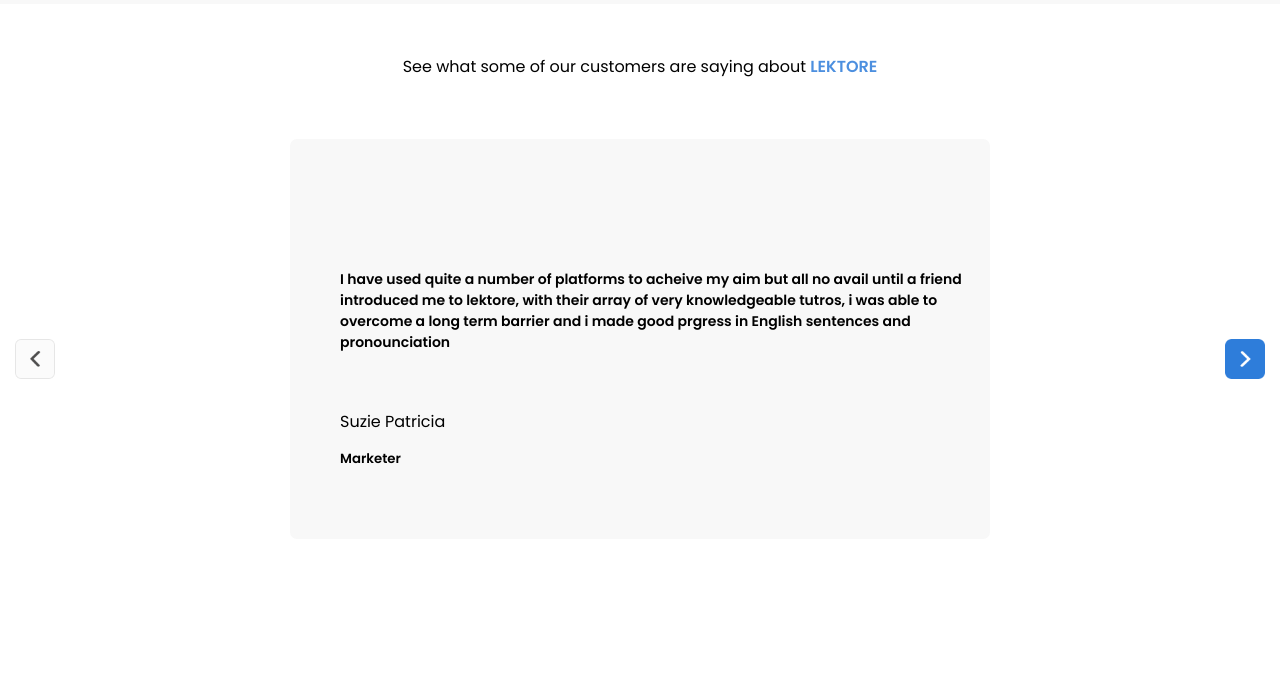
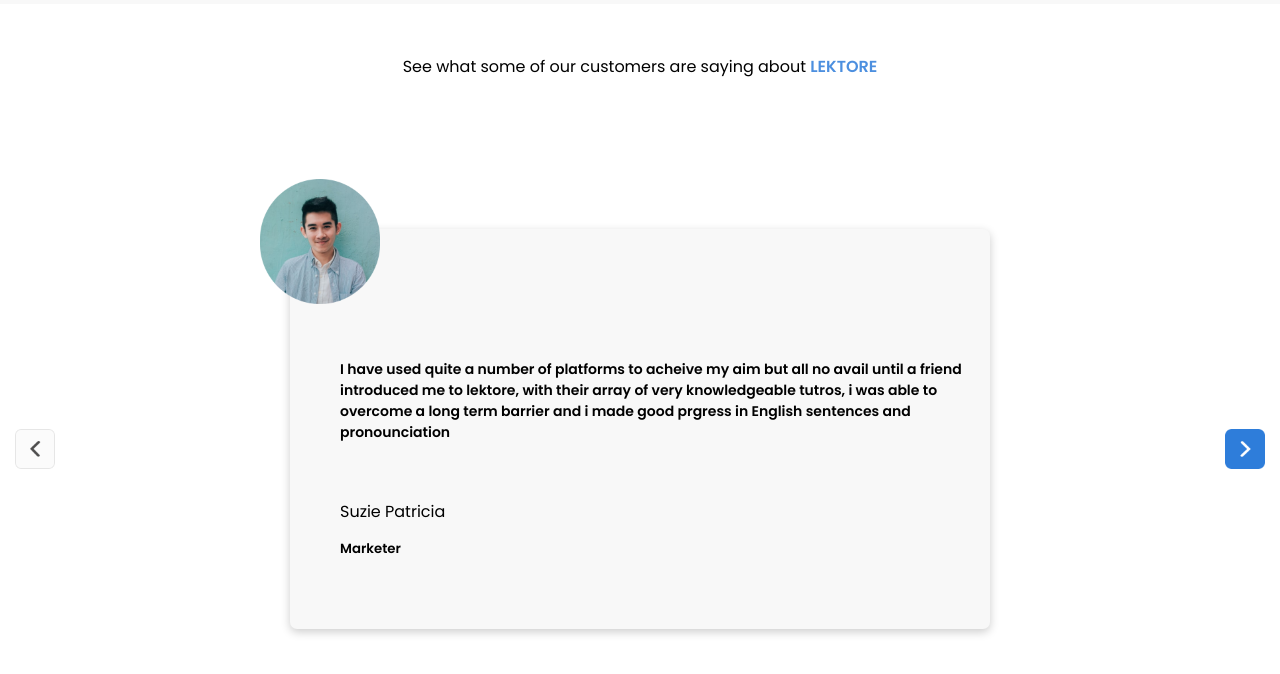
Before and after one commit to Shapati/test-git, a React (Create React App) app: page / in a window 1280 px wide. Shown: the part 698-1372 px from the top of the page. Built offline with nearby package versions, Linux system fonts and the light colour scheme.

Commit message:
added images to comment section

```diff
--- a/src/pages/Home/Testimonials/Testimonials.css
+++ b/src/pages/Home/Testimonials/Testimonials.css
@@ -10,6 +10,7 @@
 }
 .testi-heading {
   text-align: center;
+  margin-bottom: 150px;
 }
 .testi-heading span {
   color: var(--gen-color);
@@ -21,8 +22,12 @@
   background-color: #f8f8f8;
   border-radius: 7px;
   position: relative;
-
+  box-shadow: 0 3px 10px rgb(0 0 0 / 0.2);
   padding: 0px 50px;
+}
+.testi-img img {
+  width: 120px;
+  transform: translate(-80px, -50px);
 }
 .testi-box p {
   position: absolute;
--- a/src/pages/Home/Testimonials/Testimonials.jsx
+++ b/src/pages/Home/Testimonials/Testimonials.jsx
@@ -74,7 +74,9 @@ export const Testimonials = () => {
         <div className="testi-box-container">
           {first && (
             <div className="testi-box" data-aos="flip-up">
-              <div className="test-img"></div>
+              <div className="testi-img">
+                <img src="./assets/person1.png" alt="" />
+              </div>
               <div className="testi-body">
                 <p>
                   I have used quite a number of platforms to acheive my aim but
@@ -94,7 +96,9 @@ export const Testimonials = () => {
           )}
           {second && (
             <div className="testi-box" data-aos="flip-up">
-              <div className="test-img"></div>
+              <div className="testi-img">
+                <img src="./assets/person2.png" alt="" />
+              </div>
               <div className="testi-body">
                 <p>
                   I joined Lektore and my public speaking and overall knowledge
@@ -111,7 +115,9 @@ export const Testimonials = () => {
           )}
           {third && (
             <div className="testi-box" data-aos="flip-up">
-              <div className="test-img"></div>
+              <div className="testi-img">
+                <img src="./assets/person3.png" alt="" />
+              </div>
               <div className="testi-body">
                 <p>
                   I have used quite a number of platforms to acheive my aim but
```
